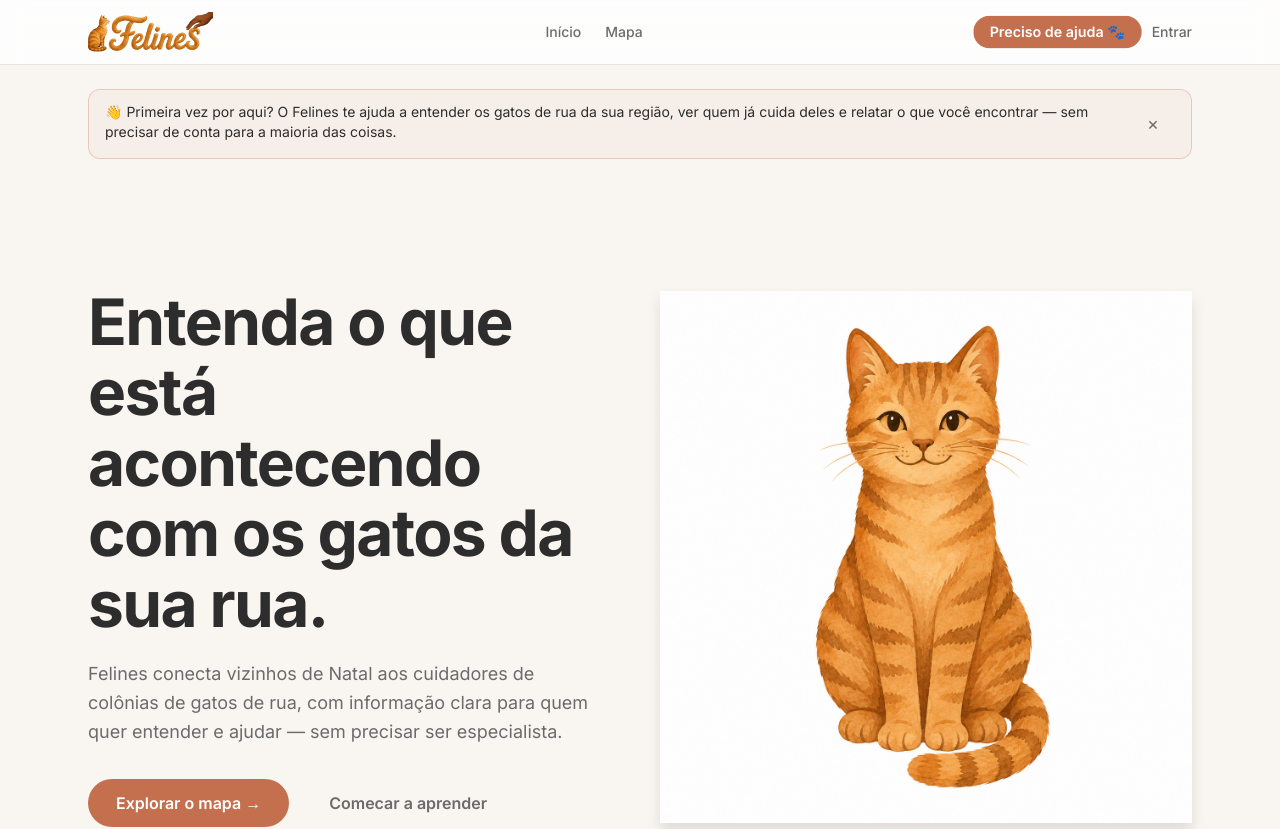
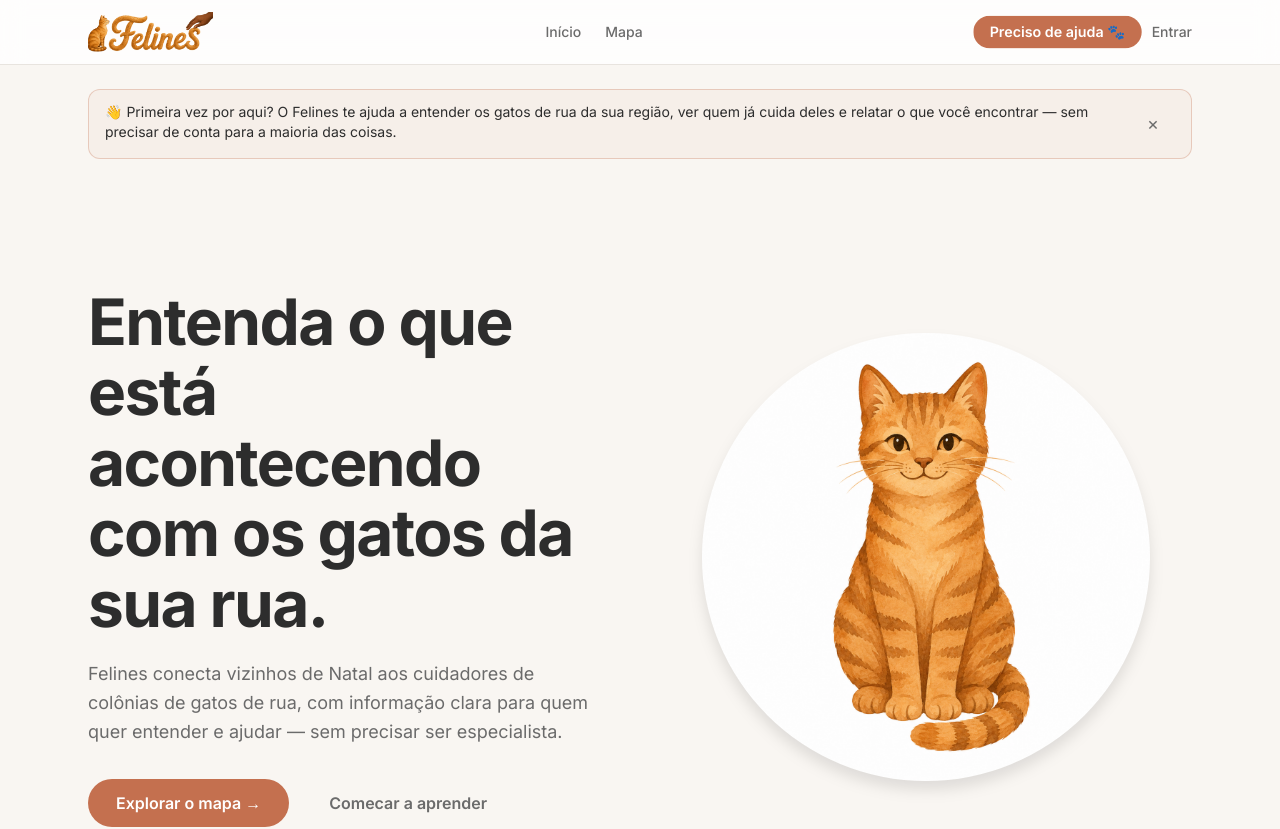
Before and after one commit to luarawork/felines, a Next.js app: page / in a window 1280 px wide. Shown: the top 829 px of the page. Built offline with nearby package versions, Linux system fonts and the light colour scheme; no server answers.

Commit message:
style: make the home hero image circular instead of square

```diff
--- a/app/page.tsx
+++ b/app/page.tsx
@@ -101,14 +101,13 @@ export default function Home() {
           </Reveal>
         </div>
         <Reveal delayMs={150} className="w-full flex-1">
-          <div className="mx-auto max-w-sm drop-shadow-xl lg:max-w-none">
+          <div className="relative mx-auto aspect-square w-full max-w-sm overflow-hidden rounded-full drop-shadow-xl lg:max-w-md">
             <Image
               src="/images/hero-cat.png"
               alt="Ilustração de um gato de rua sentado, olhando para o lado"
-              width={1254}
-              height={1254}
+              fill
               priority
-              className="h-auto w-full"
+              className="object-cover"
             />
           </div>
         </Reveal>
```
